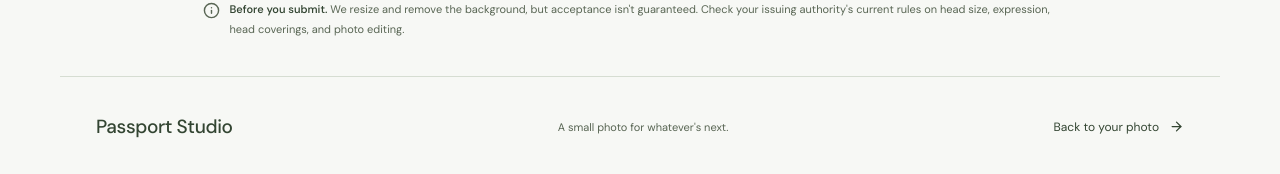
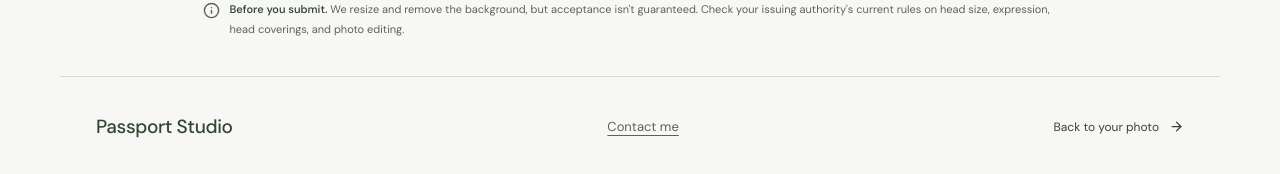
Before and after one commit to minhao23/passport-backend, a Next.js app in the folder frontend/: page / in a window 1280 px wide. Shown: the part 1107-1281 px from the top of the page. Built offline with nearby package versions, Linux system fonts and the light colour scheme.

Commit message:
feat: small changes to footer

```diff
--- a/frontend/app/globals.css
+++ b/frontend/app/globals.css
@@ -122,7 +122,7 @@ select { appearance: none; width: 100%; min-width: 0; padding: 13px 38px 13px 14
 .submission-note strong { color: var(--ink); font-weight: 550; }
 footer { display: flex; justify-content: space-between; align-items: center; gap: 24px; padding-top: 28px; padding-bottom: 28px; border-top: 1px solid var(--line); }
 footer .brand { font-size: 19px; }
-footer > span { font-size: 11px; color: var(--muted); }
+footer .footer-credit { display: inline-flex; align-items: center; min-height: 44px; font-size: 13px; color: var(--muted); text-decoration: underline; text-underline-offset: 4px; }
 footer > a:last-child { display: flex; align-items: center; gap: 10px; font-size: 12px; min-height: 44px; }
 .sr-only { position: absolute; width: 1px; height: 1px; padding: 0; margin: -1px; overflow: hidden; clip: rect(0,0,0,0); white-space: nowrap; border: 0; }
 .spin { animation: spin 1.2s linear infinite; }
@@ -164,7 +164,6 @@ footer > a:last-child { display: flex; align-items: center; gap: 10px; font-size
   .output-details { max-width: 500px; width: 100%; justify-self: center; }
   h2 { font-size: 30px; }
   footer { flex-wrap: wrap; gap: 16px; }
-  footer > span { display: none; }
 }
 @media (max-width: 600px) {
   .nav .brand { font-size: 20px; }
--- a/frontend/app/page.tsx
+++ b/frontend/app/page.tsx
@@ -162,7 +162,13 @@ export default function Home() {
         </div>
         <div className="submission-note"><Info size={17} /><p><strong>Before you submit.</strong> We resize and remove the background, but acceptance isn&apos;t guaranteed. Check your issuing authority&apos;s current rules on head size, expression, head coverings, and photo editing.</p></div>
       </section>
-      <footer className="wrap"><a href="#" className="brand" aria-label="Passport Studio home">Passport Studio</a><span>A small photo for whatever&apos;s next.</span><a href="#studio">Back to your photo <ArrowRight size={15} /></a></footer>
+      <footer className="wrap">
+        <a href="#" className="brand" aria-label="Passport Studio home">Passport Studio</a>
+        <a className="footer-credit" href="https://minhao.vercel.app" target="_blank" rel="noopener noreferrer">
+          Contact me<span className="sr-only"> (opens in a new tab)</span>
+        </a>
+        <a href="#studio">Back to your photo <ArrowRight size={15} /></a>
+      </footer>
     </main>
   );
 }
```
